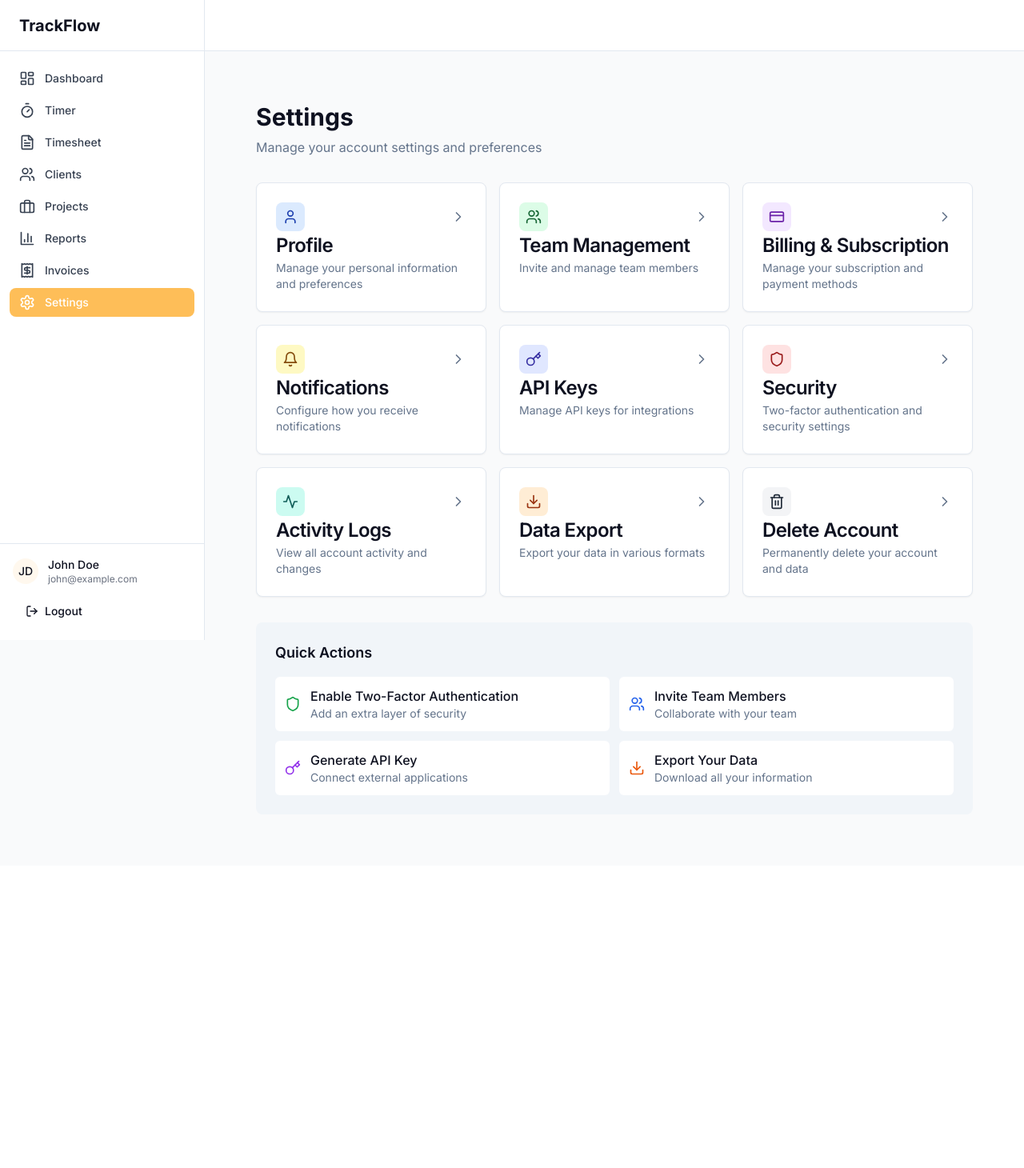
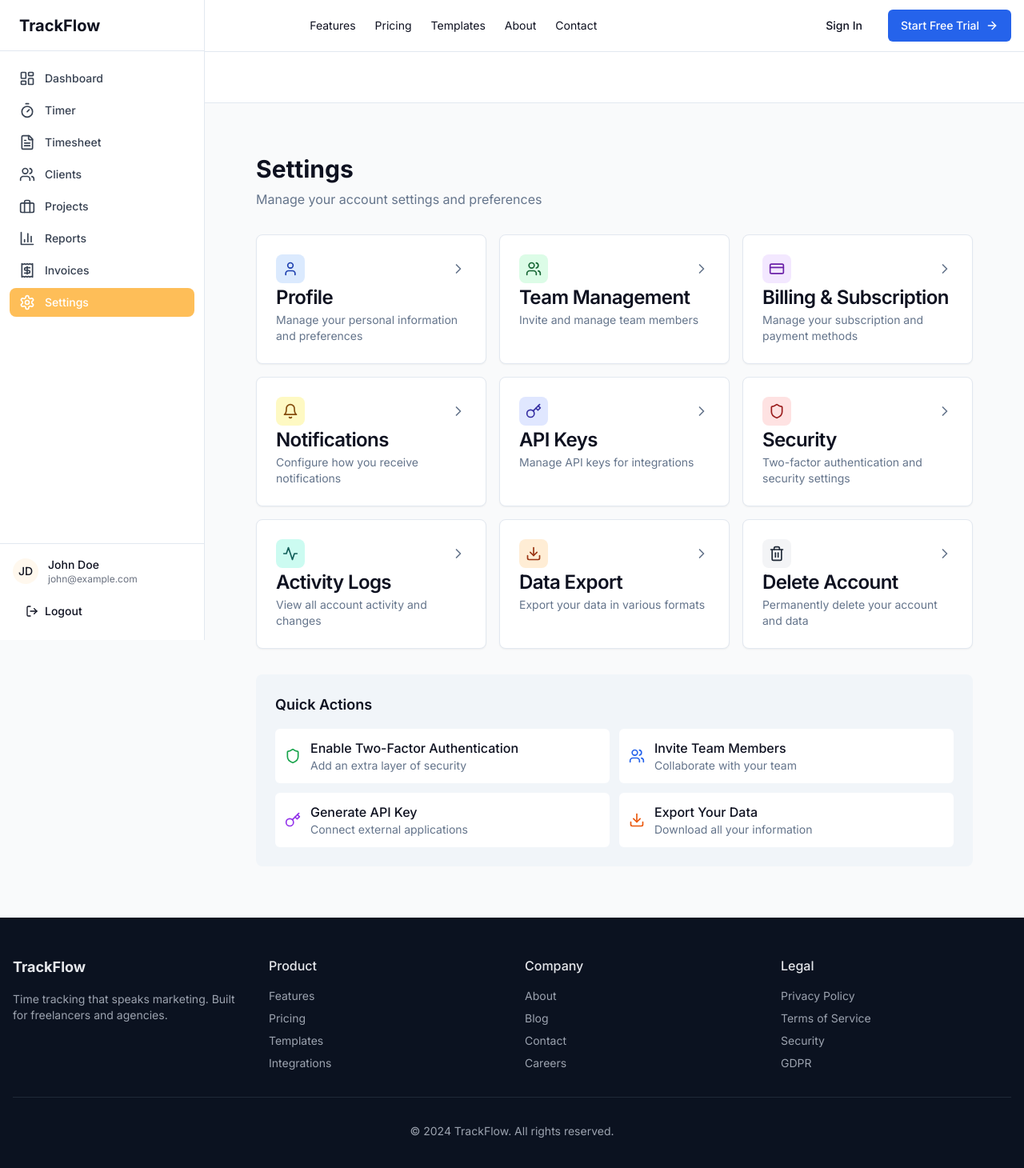
Before and after one commit to PKBibi/trackflow_v2, a Next.js app: page /settings in a window 1280 px wide. Shown: the top 1460 px of the page at 80% size. Before the commit the page ends 1082 px from the top, so only its background shows below. Built offline with nearby package versions, Linux system fonts and the light colour scheme.

Commit message:
Add global header and footer to all pages, remove duplicates from marketing page

```diff
--- a/app/(marketing)/page.tsx
+++ b/app/(marketing)/page.tsx
@@ -8,43 +8,7 @@ import { Card, CardContent, CardDescription, CardHeader, CardTitle } from '@/com
 
 export default function MarketingLandingPage() {
   return (
-    <div className="min-h-screen bg-gradient-to-b from-white to-gray-50 dark:from-[#0B1220] dark:to-gray-950">
-      {/* Header */}
-      <header className="border-b bg-white/80 dark:bg-[#0B1220]/80 backdrop-blur-md sticky top-0 z-50">
-        <div className="container mx-auto px-4 h-16 flex items-center justify-between">
-          <Link href="/" className="font-bold text-xl">
-            TrackFlow
-          </Link>
-          <nav className="hidden md:flex items-center gap-6">
-            <Link href="/features" className="text-sm hover:text-[#2F6BFF] transition-colors">
-              Features
-            </Link>
-            <Link href="/pricing" className="text-sm hover:text-[#2F6BFF] transition-colors">
-              Pricing
-            </Link>
-            <Link href="/templates" className="text-sm hover:text-[#2F6BFF] transition-colors">
-              Templates
-            </Link>
-            <Link href="/about" className="text-sm hover:text-[#2F6BFF] transition-colors">
-              About
-            </Link>
-            <Link href="/contact" className="text-sm hover:text-[#2F6BFF] transition-colors">
-              Contact
-            </Link>
-          </nav>
-          <div className="flex items-center gap-4">
-            <Link href="/login">
-              <Button variant="ghost">Sign In</Button>
-            </Link>
-                         <Link href="/signup">
-               <Button className="btn-primary hover:bg-blue-800">
-                 Start Free Trial
-                 <ArrowRight className="w-4 h-4 ml-2" />
-               </Button>
-             </Link>
-          </div>
-        </div>
-      </header>
+    <div className="bg-gradient-to-b from-white to-gray-50 dark:from-[#0B1220] dark:to-gray-950">
 
       {/* Hero Section */}
       <section className="py-20 px-4">
@@ -292,49 +256,6 @@ export default function MarketingLandingPage() {
         </div>
       </section>
 
-      {/* Footer */}
-      <footer className="bg-[#0B1220] text-[#E5E7EB] py-12">
-        <div className="container mx-auto px-4">
-          <div className="grid md:grid-cols-4 gap-8">
-            <div>
-              <h3 className="font-bold text-lg mb-4">TrackFlow</h3>
-              <p className="text-sm text-gray-400">
-                Time tracking that speaks marketing. Built for freelancers and agencies.
-              </p>
-            </div>
-            <div>
-              <h4 className="font-medium mb-4">Product</h4>
-              <ul className="space-y-2 text-sm text-gray-400">
-                <li><Link href="/features" className="hover:text-white">Features</Link></li>
-                <li><Link href="/pricing" className="hover:text-white">Pricing</Link></li>
-                <li><Link href="/templates" className="hover:text-white">Templates</Link></li>
-                <li><Link href="/integrations" className="hover:text-white">Integrations</Link></li>
-              </ul>
-            </div>
-            <div>
-              <h4 className="font-medium mb-4">Company</h4>
-              <ul className="space-y-2 text-sm text-gray-400">
-                <li><Link href="/about" className="hover:text-white">About</Link></li>
-                <li><Link href="/blog" className="hover:text-white">Blog</Link></li>
-                <li><Link href="/contact" className="hover:text-white">Contact</Link></li>
-                <li><Link href="/careers" className="hover:text-white">Careers</Link></li>
-              </ul>
-            </div>
-            <div>
-              <h4 className="font-medium mb-4">Legal</h4>
-              <ul className="space-y-2 text-sm text-gray-400">
-                <li><Link href="/privacy" className="hover:text-white">Privacy Policy</Link></li>
-                <li><Link href="/terms" className="hover:text-white">Terms of Service</Link></li>
-                <li><Link href="/security" className="hover:text-white">Security</Link></li>
-                <li><Link href="/gdpr" className="hover:text-white">GDPR</Link></li>
-              </ul>
-            </div>
-          </div>
-          <div className="border-t border-gray-800 mt-8 pt-8 text-center text-sm text-gray-400">
-            © 2024 TrackFlow. All rights reserved.
-          </div>
-        </div>
-      </footer>
     </div>
   )
 }
--- a/app/layout.tsx
+++ b/app/layout.tsx
@@ -1,6 +1,8 @@
 import type { Metadata, Viewport } from 'next'
 import { Inter } from 'next/font/google'
 import './globals.css'
+import Header from '@/components/layout/header'
+import Footer from '@/components/layout/footer'
 
 const inter = Inter({ subsets: ['latin'] })
 
@@ -94,7 +96,15 @@ export default function RootLayout({
 }) {
   return (
     <html lang="en">
-      <body className={inter.className}>{children}</body>
+      <body className={inter.className}>
+        <div className="min-h-screen flex flex-col">
+          <Header />
+          <main className="flex-1">
+            {children}
+          </main>
+          <Footer />
+        </div>
+      </body>
     </html>
   )
 }
--- /dev/null
+++ b/components/layout/footer.tsx
@@ -0,0 +1,48 @@
+import Link from 'next/link'
+
+export default function Footer() {
+  return (
+    <footer className="bg-[#0B1220] text-[#E5E7EB] py-12">
+      <div className="container mx-auto px-4">
+        <div className="grid md:grid-cols-4 gap-8">
+          <div>
+            <h3 className="font-bold text-lg mb-4">TrackFlow</h3>
+            <p className="text-sm text-gray-400">
+              Time tracking that speaks marketing. Built for freelancers and agencies.
+            </p>
+          </div>
+          <div>
+            <h4 className="font-medium mb-4">Product</h4>
+            <ul className="space-y-2 text-sm text-gray-400">
+              <li><Link href="/features" className="hover:text-white">Features</Link></li>
+              <li><Link href="/pricing" className="hover:text-white">Pricing</Link></li>
+              <li><Link href="/templates" className="hover:text-white">Templates</Link></li>
+              <li><Link href="/integrations" className="hover:text-white">Integrations</Link></li>
+            </ul>
+          </div>
+          <div>
+            <h4 className="font-medium mb-4">Company</h4>
+            <ul className="space-y-2 text-sm text-gray-400">
+              <li><Link href="/about" className="hover:text-white">About</Link></li>
+              <li><Link href="/blog" className="hover:text-white">Blog</Link></li>
+              <li><Link href="/contact" className="hover:text-white">Contact</Link></li>
+              <li><Link href="/careers" className="hover:text-white">Careers</Link></li>
+            </ul>
+          </div>
+          <div>
+            <h4 className="font-medium mb-4">Legal</h4>
+            <ul className="space-y-2 text-sm text-gray-400">
+              <li><Link href="/privacy" className="hover:text-white">Privacy Policy</Link></li>
+              <li><Link href="/terms" className="hover:text-white">Terms of Service</Link></li>
+              <li><Link href="/security" className="hover:text-white">Security</Link></li>
+              <li><Link href="/gdpr" className="hover:text-white">GDPR</Link></li>
+            </ul>
+          </div>
+        </div>
+        <div className="border-t border-gray-800 mt-8 pt-8 text-center text-sm text-gray-400">
+          © 2024 TrackFlow. All rights reserved.
+        </div>
+      </div>
+    </footer>
+  )
+}
--- /dev/null
+++ b/components/layout/header.tsx
@@ -0,0 +1,45 @@
+'use client'
+
+import Link from 'next/link'
+import { ArrowRight } from 'lucide-react'
+import { Button } from '@/components/ui/button'
+
+export default function Header() {
+  return (
+    <header className="border-b bg-white/80 dark:bg-[#0B1220]/80 backdrop-blur-md sticky top-0 z-50">
+      <div className="container mx-auto px-4 h-16 flex items-center justify-between">
+        <Link href="/" className="font-bold text-xl">
+          TrackFlow
+        </Link>
+        <nav className="hidden md:flex items-center gap-6">
+          <Link href="/features" className="text-sm hover:text-blue-600 transition-colors">
+            Features
+          </Link>
+          <Link href="/pricing" className="text-sm hover:text-blue-600 transition-colors">
+            Pricing
+          </Link>
+          <Link href="/templates" className="text-sm hover:text-blue-600 transition-colors">
+            Templates
+          </Link>
+          <Link href="/about" className="text-sm hover:text-blue-600 transition-colors">
+            About
+          </Link>
+          <Link href="/contact" className="text-sm hover:text-blue-600 transition-colors">
+            Contact
+          </Link>
+        </nav>
+        <div className="flex items-center gap-4">
+          <Link href="/login">
+            <Button variant="ghost">Sign In</Button>
+          </Link>
+          <Link href="/signup">
+            <Button className="btn-primary hover:bg-blue-800">
+              Start Free Trial
+              <ArrowRight className="w-4 h-4 ml-2" />
+            </Button>
+          </Link>
+        </div>
+      </div>
+    </header>
+  )
+}
```
